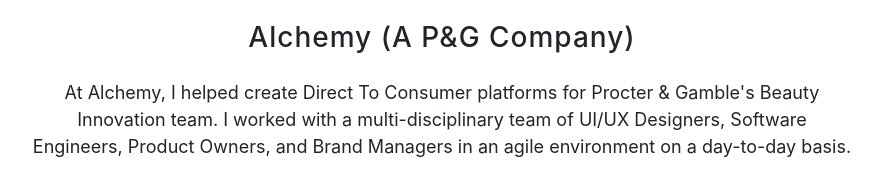
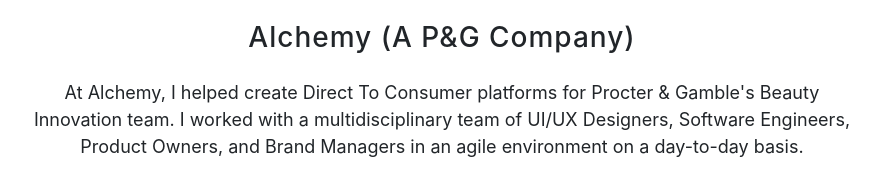
Before and after one commit to MostlyRice/JamesNguyen, a website with bundled scripts: page index.html in a window 1280 px wide. Shown: the part 1735-1916 px from the top of the page, without its empty margins (198-1081 px from the left). Built offline with nearby package versions, Linux system fonts and the light colour scheme; a web font is replaced by a local one.

Commit message:
minor spelling error

```diff
--- a/index.html
+++ b/index.html
@@ -135,7 +135,7 @@
                 <a href="https://www.alchemy.codes"><img src="img/Alchemy2.png" class="img-fluid logo-img" alt="Alchemy Logo"></a>
                 <h3>Alchemy (A P&G Company)</h3>
                 <p class=" mb-0 my-4">At Alchemy, I helped create Direct To Consumer platforms for Procter & Gamble's Beauty Innovation team.
-                  I worked with a multi-disciplinary team of UI/UX Designers, Software Engineers, Product Owners, and Brand Managers in an agile environment
+                  I worked with a multidisciplinary team of UI/UX Designers, Software Engineers, Product Owners, and Brand Managers in an agile environment
                   on a day-to-day basis.
                 </p>
               </div>
```
